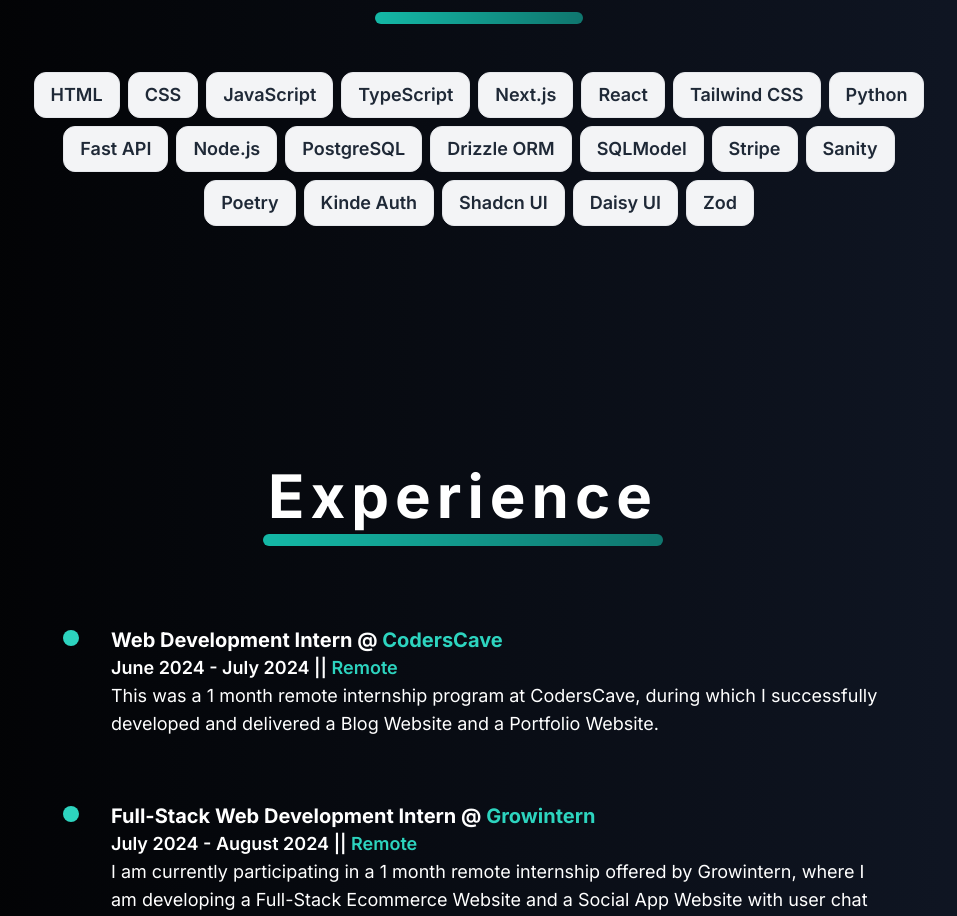
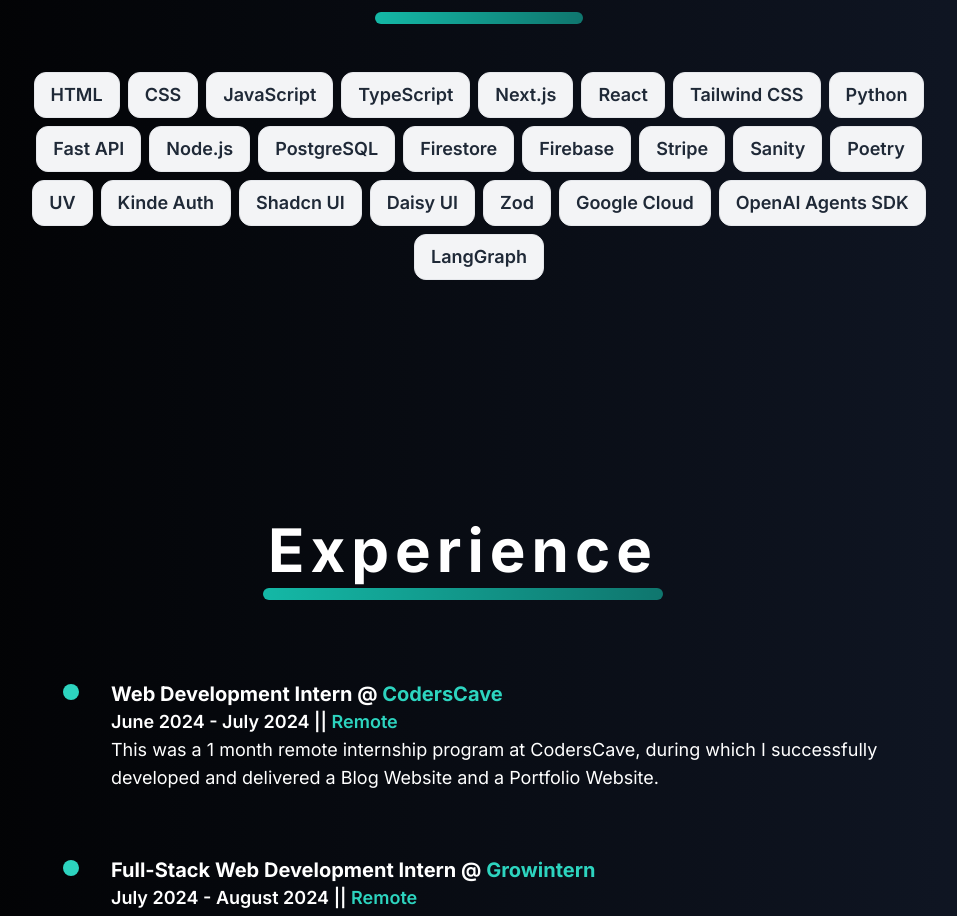
Before and after one commit to syedshahmirsultan/Headstarter-Project1, a Next.js app: page / in a window 1280 px wide. Shown: the part 1680-2596 px from the top of the page, without its empty margins (177-1134 px from the left). Built offline with nearby package versions, Linux system fonts and the light colour scheme.

Commit message:
Update data.ts

```diff
--- a/data.ts
+++ b/data.ts
@@ -10,15 +10,19 @@
 "Fast API",
 "Node.js",
 "PostgreSQL",
-"Drizzle ORM",
-"SQLModel",
+ "Firestore",
+ "Firebase",
 "Stripe",
 "Sanity",
 "Poetry",
+"UV",
 "Kinde Auth",
 "Shadcn UI",
 "Daisy UI",
-"Zod"
+"Zod",
+"Google Cloud",
+"OpenAI Agents SDK",
+"LangGraph"
 ]
 
 export default skillsData;
```
